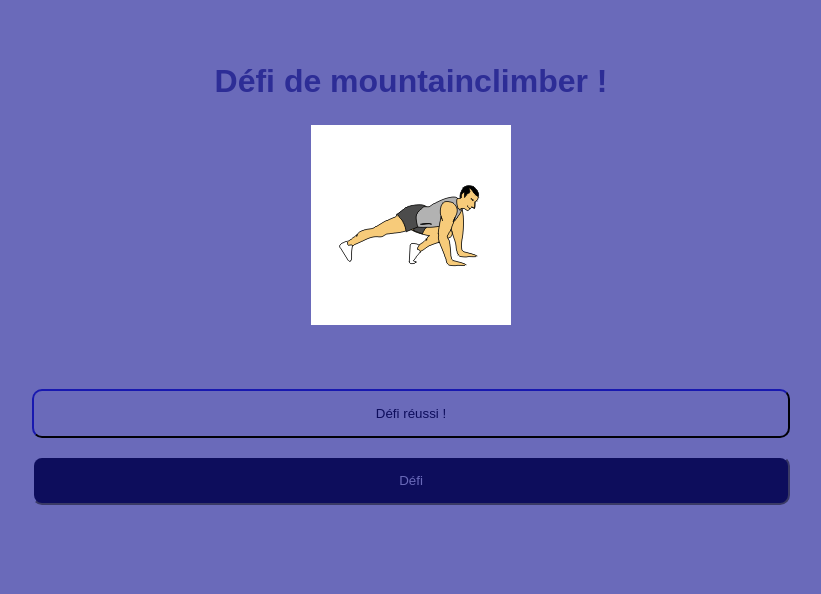
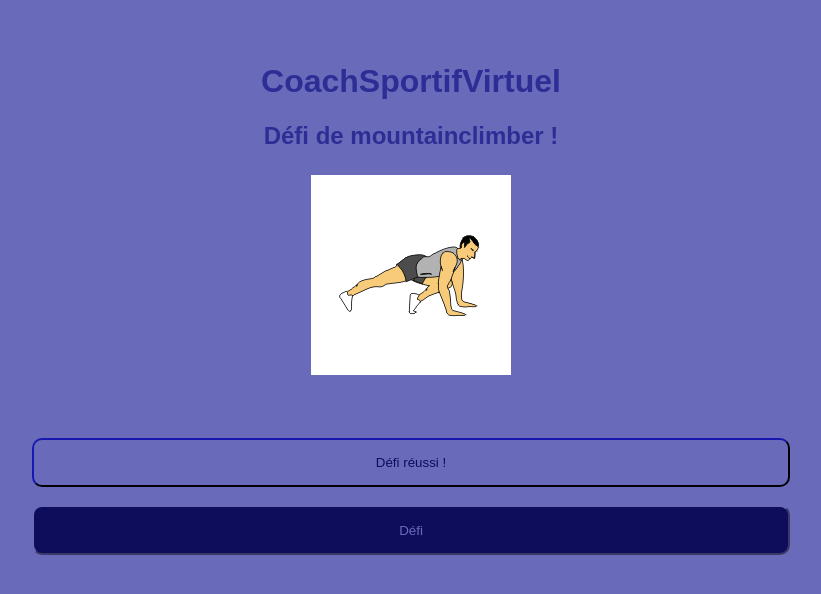
Before and after one commit to grgmrtn255/grgmrtn255.github.io, a plain HTML site: page sport-debutant/templates/mountainclimbers.html in a window 1280 px wide. Shown: the whole page, without its empty margins (229-1050 px from the left). Drawn offline with nearby package versions, Linux system fonts and the light colour scheme.

Commit message:
Update mountainclimbers.html

```diff
--- a/sport-debutant/templates/mountainclimbers.html
+++ b/sport-debutant/templates/mountainclimbers.html
@@ -2,7 +2,7 @@
 <html>
 	<head>
 		<meta charset="utf-8">
-		<title>Sport</title>
+		<title>CoachSportifVirtuel</title>
 		<script type="text/javascript" src="https://cdn.jsdelivr.net/npm/chart.js@2.8.0"></script>
 		<script type="text/javascript" src="../static/script.js"></script>
 		<link rel="stylesheet" type="text/css" href="../static/style.css">
@@ -11,7 +11,8 @@
 	<body>
 
 		<div class="grandeMarge">
-			<h1>Défi de mountainclimber !</h1>
+			<h1>CoachSportifVirtuel</h1>
+			<h2>Défi de mountainclimber !</h2>
 
 			<p id="exo"></p>
 
```
